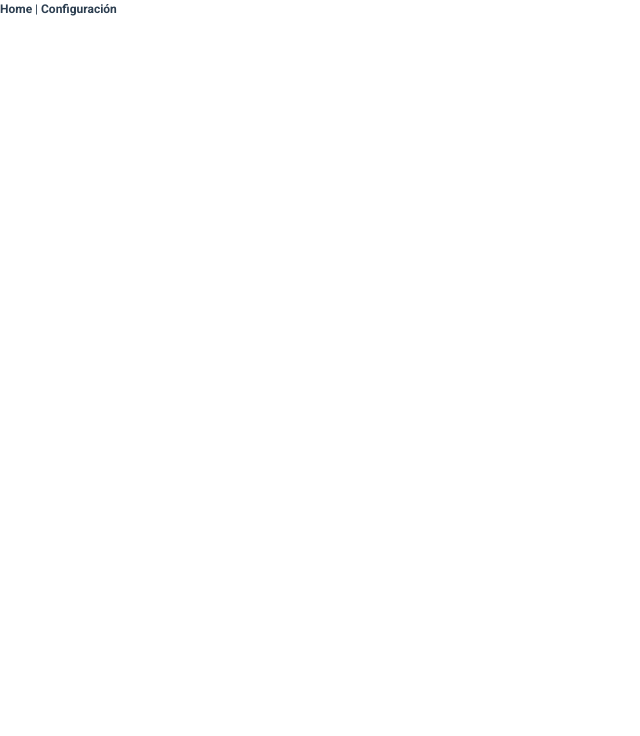
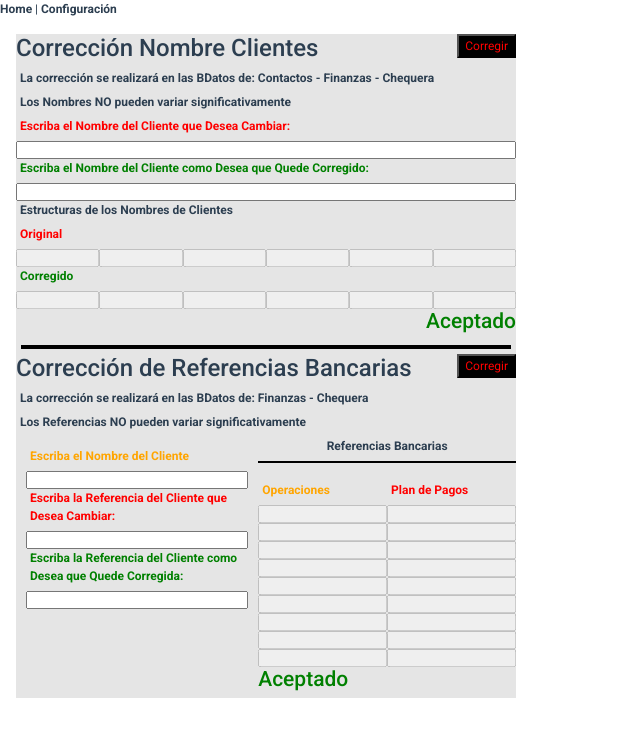
Before and after one commit to betolabrada/checktax-wdb, a Vue app in the folder client/: page /manejocliente in a window 1280 px wide. Shown: the top 736 px of the page, without its empty margins (0-640 px from the left). Built offline with nearby package versions, Linux system fonts and the light colour scheme.

Commit message:
Ventana Manejo Clientes completa
Signed-off-by: DanielLepeVega <danylepevega@gmail.com>

```diff
--- /dev/null
+++ b/client/src/components/Financiamientos.vue
@@ -0,0 +1,11 @@
+<template>
+    <div class="main-form">
+
+    </div>
+</template>
+
+<script lang="ts">
+import { Component, Vue } from 'vue-property-decorator';
+
+export default class Financiamiento extends Vue{}
+</script>
--- /dev/null
+++ b/client/src/components/ManejoClientes.vue
@@ -0,0 +1,145 @@
+<template>
+    <div class="main-form">
+        <div class="d-flex justify-content-between">
+            <h2>Corrección Nombre Clientes</h2>
+            <div class="align-items-end">
+                <button type="button" style="color:red; background-color:black">Corregir</button>
+            </div>
+        </div>
+        <div class="d-flex">
+            <label>La corrección se realizará en las BDatos de: Contactos - Finanzas - Chequera</label>
+        </div>
+        <div class="d-flex">
+            <label>Los Nombres NO pueden variar significativamente</label>
+        </div>
+        <div class="d-flex">
+            <div class="d-block">
+                <label style="color: red" for="clientecambiar">Escriba el Nombre del Cliente que Desea Cambiar: </label>
+                <input id="clientecambiar" type="text">
+            </div>
+        </div>
+        <div class="d-flex">
+            <div class="d-block">
+                <label style="color: green" for="clientecorregir">Escriba el Nombre del Cliente como Desea que Quede Corregido: </label>
+                <input id="clientecorregir" type="text">
+            </div>
+        </div>
+        <div class="d-flex">
+            <label>Estructuras de los Nombres de Clientes</label>
+        </div>
+        <div class="d-flex">
+            <div class="d-block">
+                <label style="color: red" for="Original">Original</label>
+                <div class="d-flex">
+                    <input id="original1" type="text" disabled>
+                    <input id="original2" type="text" disabled>
+                    <input id="original3" type="text" disabled>
+                    <input id="original4" type="text" disabled>
+                    <input id="original5" type="text" disabled>
+                    <input id="original6" type="text" disabled>
+                </div>
+            </div>
+        </div>
+        <div class="d-flex">
+            <div class="d-block" style="margin-down: 1rem">
+                <label style="color: green" for="Corregido">Corregido</label>
+                <div class="d-flex">
+                    <input id="corregido1" type="text" disabled>
+                    <input id="corregido2" type="text" disabled>
+                    <input id="corregido3" type="text" disabled>
+                    <input id="corregido4" type="text" disabled>
+                    <input id="corregido5" type="text" disabled>
+                    <input id="corregido6" type="text" disabled>
+                </div>
+            </div>
+        </div>
+        <div class="d-flex justify-content-end">
+            <h3 style="color: green">Aceptado</h3>
+        </div>
+        <div style="border-top: 4px solid black; margin: 5px"></div>
+        <div class="d-flex justify-content-between">
+            <h2>Corrección de Referencias Bancarias</h2>
+            <div class="align-items-end ">
+                <button type="button" style="color:red; background-color:black">Corregir</button>
+            </div>
+        </div>
+        <div class="d-flex">
+            <label>La corrección se realizará en las BDatos de: Finanzas - Chequera</label>
+        </div>
+        <div class="d-flex">
+            <label>Los Referencias NO pueden variar significativamente</label>
+        </div>
+        <div class="d-flex">
+            <div class="section-left d-flex flex-column" style="width: 50%; margin: 10px">
+                <div>
+                    <label class="d-block" style="color:orange" for="nombrecliente">Escriba el Nombre del Cliente</label>
+                    <input class="d-block" id="nombrecliente" type="text">
+                </div>
+                <div>
+                    <label class="d-block" style="color:red" for="referenciacliente">Escriba la Referencia del Cliente que Desea Cambiar: </label>
+                    <input class="d-block" id="referenciacliente" type="text">
+                </div>
+                <div>
+                    <label class="d-block" style="color:green" for="referenciaclientecor">Escriba la Referencia del Cliente como Desea que Quede Corregida: </label>
+                    <input class="d-block" id="referenciaclientecor" type="text">
+                </div>
+            </div>
+            <div class="section-right d-flex flex-column">
+                <div class="d-flex justify-content-center">
+                    <label>Referencias Bancarias</label>
+                </div>
+                <div style="border-top: 2px solid black"></div>
+                <br>
+                <div class="d-flex">
+                    <label style="color: orange; width: 50%">Operaciones</label>
+                    <label style="color: red; width: 50%">Plan de Pagos</label>
+                </div>
+                <div class="d-flex">
+                    <input id="oper1" type="text" style="width: 50%" disabled>
+                    <input id="planp1" type="text" style="width: 50%" disabled>
+                </div>
+                <div class="d-flex">
+                    <input id="oper2" type="text" style="width: 50%" disabled>
+                    <input id="planp2" type="text" style="width: 50%" disabled>
+                </div>
+                <div class="d-flex">
+                    <input id="oper3" type="text" style="width: 50%" disabled>
+                    <input id="planp3" type="text" style="width: 50%" disabled>
+                </div>
+                <div class="d-flex">
+                    <input id="oper4" type="text" style="width: 50%" disabled>
+                    <input id="planp4" type="text" style="width: 50%" disabled>
+                </div>
+                <div class="d-flex">
+                    <input id="oper5" type="text" style="width: 50%" disabled>
+                    <input id="planp5" type="text" style="width: 50%" disabled>
+                </div>
+                <div class="d-flex">
+                    <input id="oper6" type="text" style="width: 50%" disabled>
+                    <input id="planp6" type="text" style="width: 50%" disabled>
+                </div>
+                <div class="d-flex">
+                    <input id="oper7" type="text" style="width: 50%" disabled>
+                    <input id="planp7" type="text" style="width: 50%" disabled>
+                </div>
+                <div class="d-flex">
+                    <input id="oper8" type="text" style="width: 50%" disabled>
+                    <input id="planp8" type="text" style="width: 50%" disabled>
+                </div>
+                <div class="d-flex">
+                    <input id="oper9" type="text" style="width: 50%" disabled>
+                    <input id="planp9" type="text" style="width: 50%" disabled>
+                </div>
+                <div class="d-flex justify-content-start">
+                    <h3 style="color: green">Aceptado</h3>
+                </div>
+            </div>
+        </div>
+    </div>
+</template>
+
+<script lang="ts">
+import { Component, Vue } from 'vue-property-decorator';
+
+export default class ManejoClientes extends Vue{}
+</script>
--- a/client/src/router/index.ts
+++ b/client/src/router/index.ts
@@ -39,6 +39,16 @@ const routes: Array<RouteConfig> = [
     path: "/alta",
     name: "Alta Cliente",
     component: () => import("../views/AltaCliente.vue"),
+  },
+  {
+    path: "/manejocliente",
+    name: "Manejo Cliente",
+    component: () => import("../views/ManejoCliente.vue"),
+  },
+  {
+    path: "financiamiento",
+    name: "Financiamiento",
+    component: () => import("../views/Financiamiento.vue"),
   }
 ];
 
--- /dev/null
+++ b/client/src/views/Financiamiento.vue
@@ -0,0 +1,17 @@
+<template>
+    <div class="Financiamiento">
+        <financiamiento></financiamiento>
+    </div>
+</template>
+
+<script lang="ts">
+import { Component, Vue } from 'vue-property-decorator';
+import Financiamientos from '@/components/Financiamientos.vue'; // @ is an alias to /src
+
+@Component({
+  components: {
+    Financiamientos,
+  },
+})
+export default class Financiamiento extends Vue {}
+</script>
--- /dev/null
+++ b/client/src/views/ManejoCliente.vue
@@ -0,0 +1,17 @@
+<template>
+    <div class="ManejoClientes">
+        <manejo-clientes></manejo-clientes>
+    </div>
+</template>
+
+<script lang="ts">
+import { Component, Vue } from 'vue-property-decorator';
+import ManejoClientes from '@/components/ManejoClientes.vue'; // @ is an alias to /src
+
+@Component({
+  components: {
+    ManejoClientes,
+  },
+})
+export default class ManejoCliente extends Vue {}
+</script>
```
Also changed, not shown: 1 other file (tests, documents, lock files or other folders).
